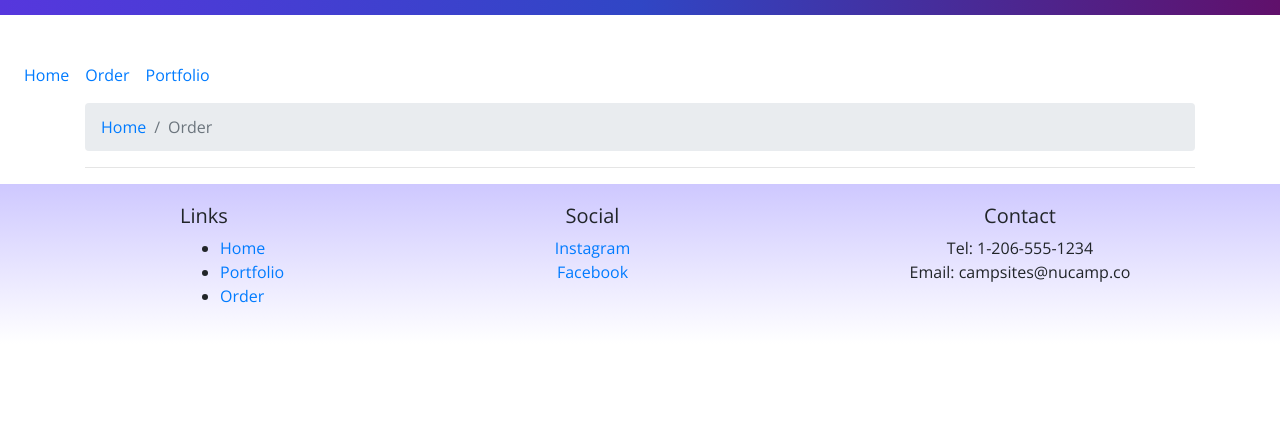
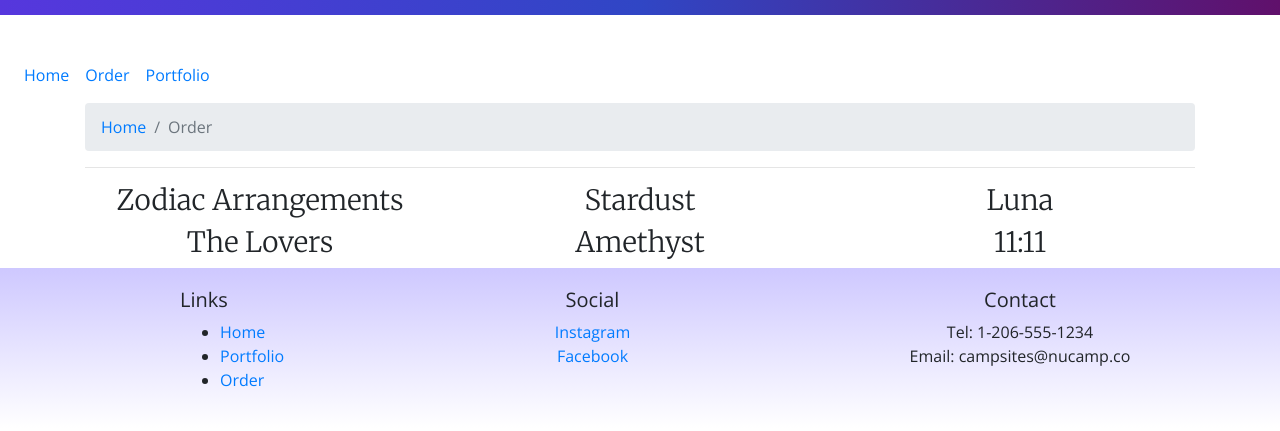
Before and after one commit to HeddieLeigh/LunaMystix, a website: page order.html in a window 1280 px wide. Shown: the part 147-578 px from the top of the page. Drawn offline with nearby package versions, Linux system fonts and the light colour scheme.

Commit message:
Inital Arr

```diff
--- a/order.html
+++ b/order.html
@@ -54,6 +54,30 @@
         </div>
 
         <!--use a form for now-->
+        <div class="container">
+            <div class="row">
+                <div class="col-4">
+                    <h3 class="text-center">Zodiac Arrangements</h3>
+                </div>
+                <div class="col-4">
+                    <h3 class="text-center">Stardust</h3>
+                </div>
+                <div class="col-4">
+                    <h3 class="text-center">Luna</h3>
+                </div>
+            </div>
+            <div class="row">
+                <div class="col-4">
+                    <h3 class="text-center">The Lovers</h3>
+                </div>
+                <div class="col-4">
+                    <h3 class="text-center">Amethyst</h3>
+                </div>
+                <div class="col-4">
+                    <h3 class="text-center">11:11</h3>
+                </div>
+            </div>
+        </div>
 
 
         <footer class="site-footer">
```
